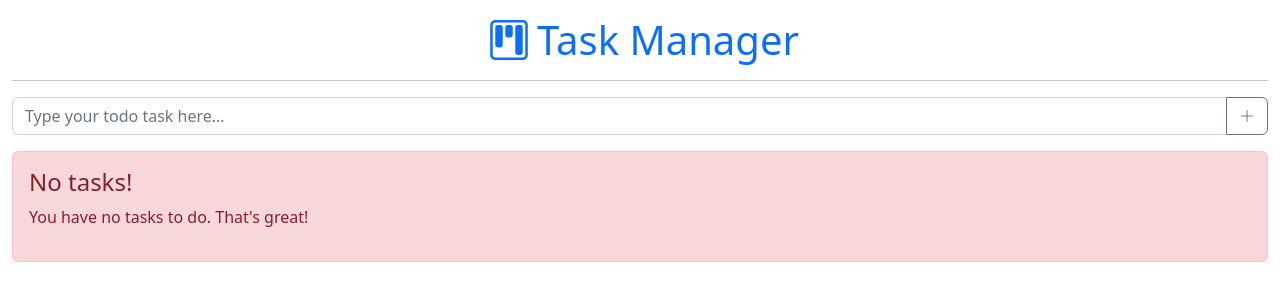
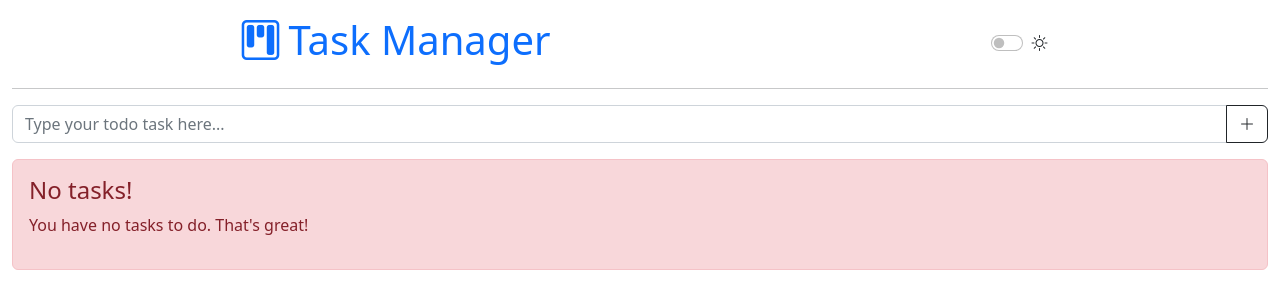
Before and after one commit to itzAymvn/React-ToDo, a React (Create React App) app: page /#/ in a window 1280 px wide. Shown: the top 308 px of the page. Built offline with nearby package versions, Linux system fonts and the light colour scheme.

Commit message:
Added Dark mode
You can now switch to the dark mode and you don't have to do it everytime because the browser will save it for you

```diff
--- a/src/App.js
+++ b/src/App.js
@@ -1,11 +1,15 @@
 import "./App.css";
 import React, { useState, useEffect } from "react";
-import tasksContext from "./Context/Tasks"; // context that hold the tasks array
-import RenderTasks from "./Components/RenderTasks"; // component that renders the tasks
 import { Routes, Route, Link } from "react-router-dom";
 
-import PendingTasks from "./Components/PendingTasks";
-import CompletedTasks from "./Components/CompletedTasks";
+// context
+import tasksContext from "./Context/Tasks"; // context that hold the tasks array
+import themeContext from "./Context/Theme"; // context that hold the theme
+
+// Component that renders the tasks
+import RenderTasks from "./Components/RenderTasks"; // component that renders the tasks
+import PendingTasks from "./Components/PendingTasks"; // component that renders the pending tasks
+import CompletedTasks from "./Components/CompletedTasks"; // component that renders the completed tasks
 
 // BOOTSTRAP CSS
 import "bootstrap/dist/css/bootstrap.min.css";
@@ -20,24 +24,55 @@ import InputGroup from "react-bootstrap/InputGroup";
 function App() {
     const [taskToAdd, setTaskToAdd] = useState(""); // state that holds the task to add (directly from the input)
     const [tasks, setTasks] = useState(() => {
-        // state that holds the tasks array
         const localData = localStorage.getItem("tasks");
         return localData ? JSON.parse(localData) : []; // if there is data in the local storage, return it, else return an empty array
     });
-
-    document.title = `Tasks (${tasks.length})`; // set the title of the page to the number of tasks
+    const [theme, setTheme] = useState(() => {
+        const localTheme = localStorage.getItem("theme");
+        return localTheme ? localTheme : "light";
+    }); // state that holds the theme
 
     useEffect(() => {
         localStorage.setItem("tasks", JSON.stringify(tasks));
     }, [tasks]); // if the tasks array changes, update the local storage
 
+    useEffect(() => {
+        localStorage.setItem("theme", theme);
+    }, [theme]); // if the theme changes, update the local storage
+
+    document.title = `Tasks (${tasks.length})`; // set the title of the page to the number of tasks
+
     return (
-        <div className="container-fluid py-3">
+        <themeContext.Provider value={{ theme, setTheme }}>
+            <div
+                className={
+                    "min-100 container-fluid py-3 " +
+                    (theme === "light" ? "" : "bg-dark bg-gradient text-light")
+                }>
+                <div className="d-flex justify-content-around align-items-center">
                     <Link to="/" className="text-decoration-none">
                         <h1 className="text-center">
                             <i className="bi bi-kanban mx-2"></i>Task Manager
                         </h1>
                     </Link>
+                    <Form>
+                        <Form.Check
+                            type="switch"
+                            id="custom-switch"
+                            label={
+                                theme === "light" ? (
+                                    <i className="bi bi-brightness-high"></i>
+                                ) : (
+                                    <i className="bi bi-moon-fill"></i>
+                                )
+                            }
+                            checked={theme === "light" ? false : true}
+                            onChange={() => {
+                                setTheme(theme === "light" ? "dark" : "light");
+                            }}
+                        />
+                    </Form>
+                </div>
                 <hr />
                 <div className="AddTask">
                     <InputGroup className="mb-3">
@@ -63,12 +98,17 @@ function App() {
                             }}
                         />
                         <Button
-                        variant="outline-secondary"
+                            variant={
+                                theme === "light"
+                                    ? "outline-dark"
+                                    : "outline-light"
+                            }
                             id="button-addon2"
                             onClick={() => {
                                 setTasks([...tasks, taskToAdd]); // add the task to the tasks array
                                 setTaskToAdd(""); // clear the taskToAdd state
-                            document.querySelector(".AddTask input").value = "";
+                                document.querySelector(".AddTask input").value =
+                                    "";
                             }}>
                             <i className="bi bi-plus-lg"></i>
                         </Button>
@@ -82,6 +122,7 @@ function App() {
                     </Routes>
                 </tasksContext.Provider>
             </div>
+        </themeContext.Provider>
     );
 }
 
--- a/src/Components/RenderTasks.js
+++ b/src/Components/RenderTasks.js
@@ -1,5 +1,6 @@
 import React, { useContext } from "react";
 import tasksContext from "../Context/Tasks";
+import themeContext from "../Context/Theme";
 import Task from "./Task";
 import { Link } from "react-router-dom";
 
@@ -11,7 +12,7 @@ import Alert from "react-bootstrap/Alert";
 import Badge from "react-bootstrap/Badge";
 const RenderTasks = () => {
     const { tasks } = useContext(tasksContext); // get the tasks array from the context
-
+    const { theme } = useContext(themeContext); // get the theme from the context
     return (
         <div className="tasks">
             {tasks.length > 0 ? ( // if the tasks array is not empty
@@ -72,7 +73,7 @@ const RenderTasks = () => {
                                 confirmButtonText: "Yes, delete it!",
                             }).then((result) => {
                                 if (result.isConfirmed) {
-                                    localStorage.clear();
+                                    localStorage.removeItem("tasks");
                                     Swal.fire(
                                         "Deleted!",
                                         "Your tasks have been deleted.",
@@ -86,7 +87,12 @@ const RenderTasks = () => {
                     </button>
 
                     <button
-                        className="btn btn-outline-dark m-2"
+                        className={
+                            "btn m-2 " +
+                            (theme === "light"
+                                ? "btn-outline-dark"
+                                : "btn-light")
+                        }
                         onClick={() => {
                             Swal.fire({
                                 title: "Are you sure you want to delete all pending tasks?",
--- a/src/Components/Task.js
+++ b/src/Components/Task.js
@@ -1,11 +1,13 @@
 import React, { useContext } from "react";
 import tasksContext from "../Context/Tasks"; // context that holds the tasks
+import themeContext from "../Context/Theme";
 
 // REACT BOOTSTRAP
 import Form from "react-bootstrap/Form";
 import Card from "react-bootstrap/Card";
 
 const Task = ({ task }) => {
+    const { theme } = useContext(themeContext); // get the theme from the context
     // task is the task object that contains the task title, time and status
     const { tasks, setTasks } = useContext(tasksContext); // get the tasks array and the setTasks function from the context
 
@@ -25,9 +27,15 @@ const Task = ({ task }) => {
     };
     return (
         <Card
-            bg={task.taskCompleted ? "info" : "light"}
+            bg={
+                task.taskCompleted
+                    ? "info"
+                    : theme === "light"
+                    ? "light"
+                    : "dark"
+            } // if the theme is dark, set the card bg to dark
             className={task.taskCompleted ? "task checked my-3" : "task my-3"}>
-            <Card.Header as="p">
+            <Card.Header as="div">
                 <Form.Check
                     type="checkbox"
                     label={task.taskCompleted ? "Completed!" : "Pending..."}
--- /dev/null
+++ b/src/Context/Theme.js
@@ -0,0 +1,3 @@
+import { createContext } from "react";
+const themeContext = createContext();
+export default themeContext;
--- a/src/index.css
+++ b/src/index.css
@@ -0,0 +1,3 @@
+.min-100 {
+    min-height: 100vh;
+}
```
Lines whose indentation alone changed are shown as unchanged.
